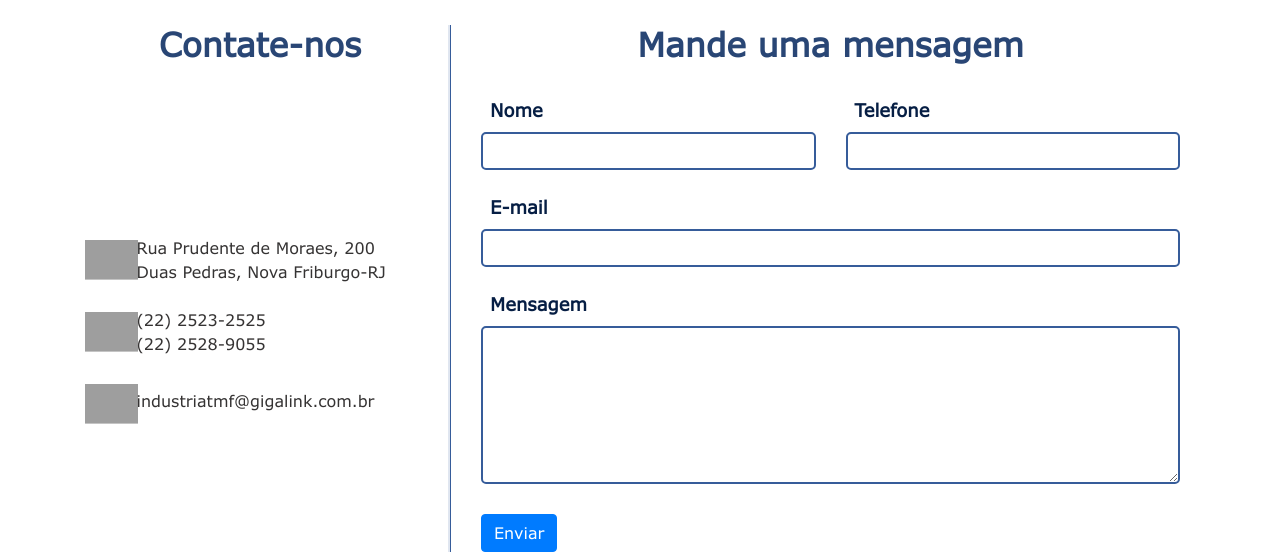
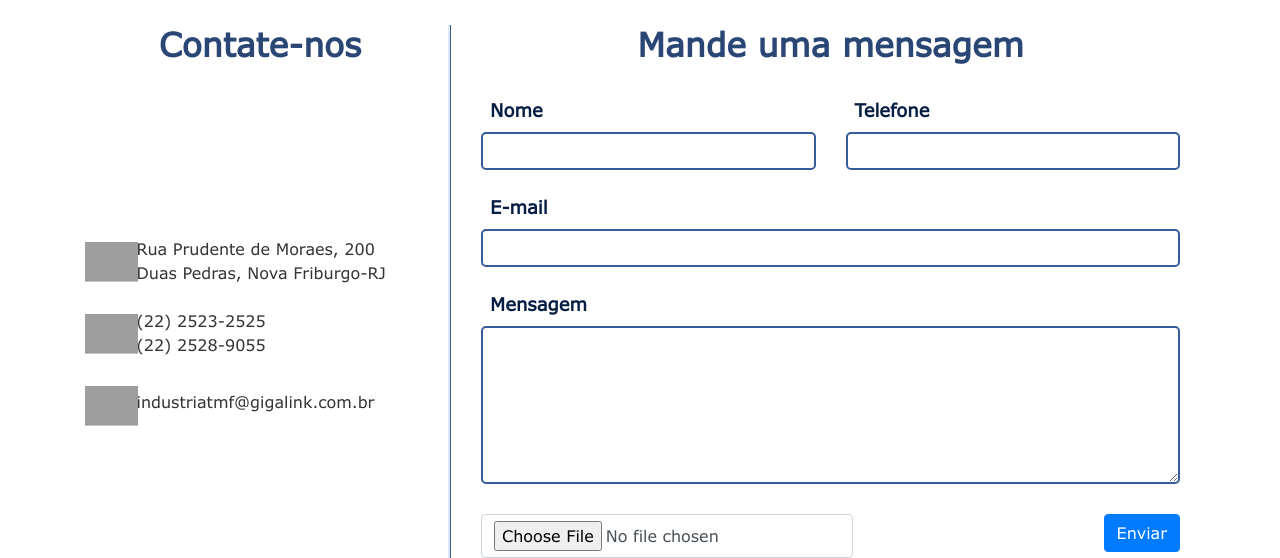
Before and after one commit to marcoaraujoneves/TemplateTMF, a PHP site: page / in a window 1280 px wide. Shown: the part 2411-2969 px from the top of the page. Run offline with PHP 8.4, Linux system fonts and the light colour scheme; data comes from the database, SQL or seed files in the repository; grey boxes are pictures that could not be loaded.

Commit message:
Anexar arquivo na area de contato (index)

```diff
--- a/index.php
+++ b/index.php
@@ -401,7 +401,13 @@
                                         </div>
                                     </div>
                                     <br>
-                                    <button type="button" class="btn btn-primary" id="enviar" name="enviar"> Enviar </button>
+                                    <div class="float-left">
+                                        <input type="file" class="form-control" id="anexar" name="anexar">
+                                    </div>
+                                    <div class="float-right">
+                                        <button type="button" class="btn btn-primary" id="enviar" name="enviar"> Enviar </button>
+                                    </div>
+
                                 </div>
                             </form>
                         </div>
```
